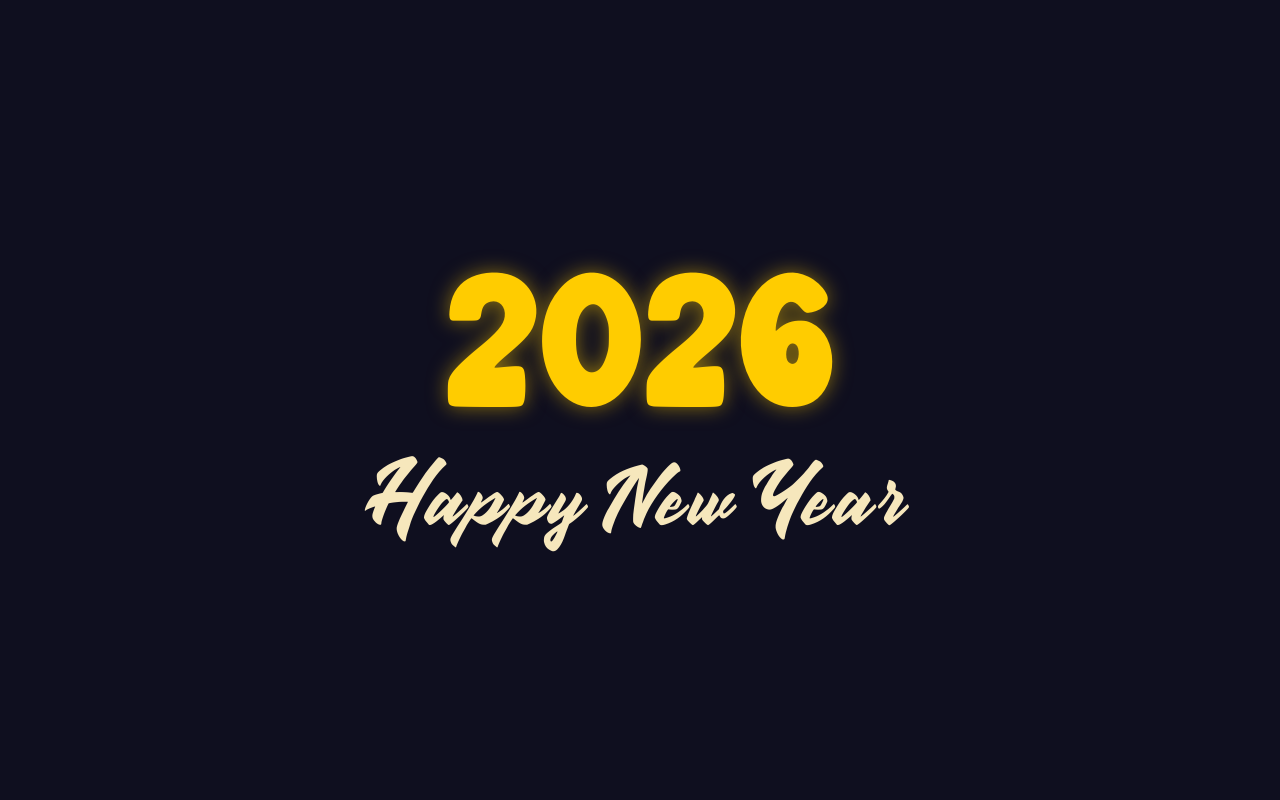
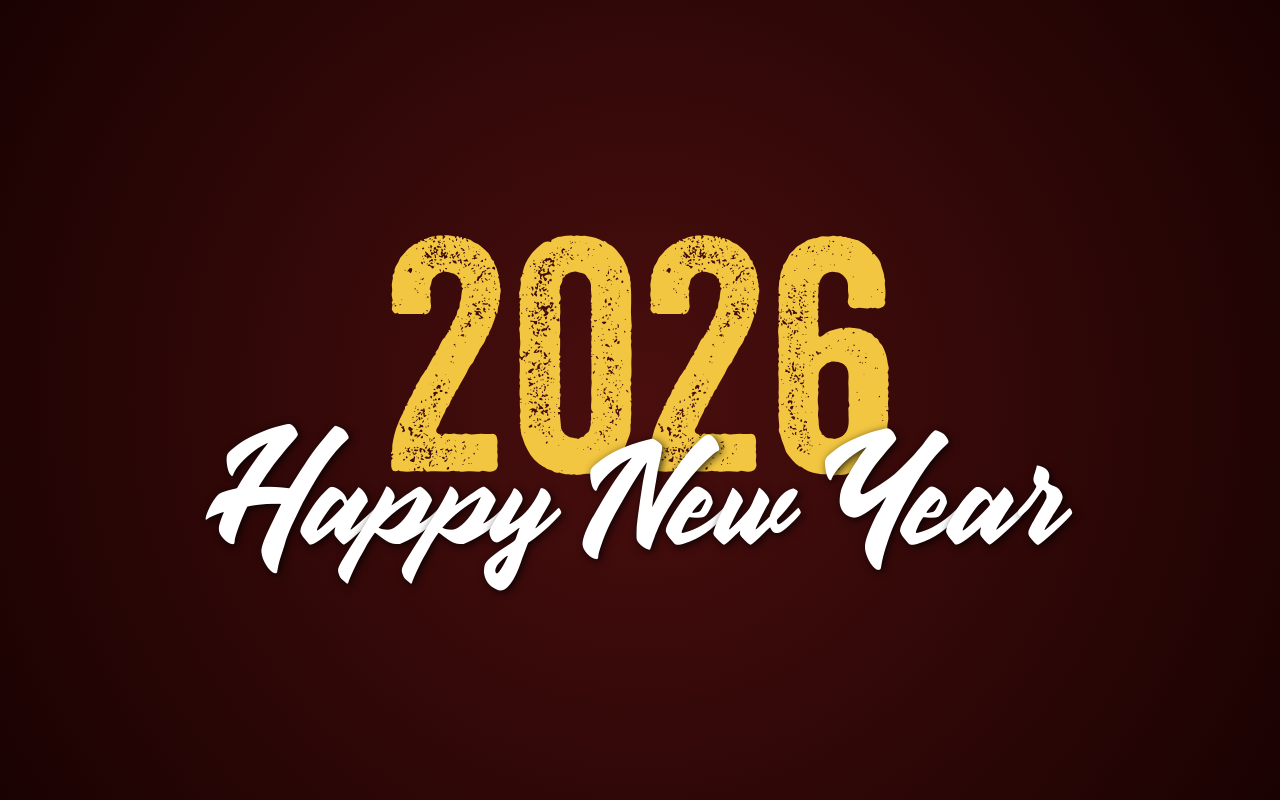
Before and after one commit to qtungnui07/tet-2026, a React (Vite) app: page / in a window 1280 px wide. Built offline with nearby package versions, Linux system fonts and the light colour scheme.

Commit message:
add animation

```diff
--- a/index.html
+++ b/index.html
@@ -2,7 +2,7 @@
 <html lang="en">
   <head>
     <meta charset="UTF-8" />
-    <link rel="icon" type="image/svg+xml" href="/faicon.jpg" />
+    <link rel="icon" type="image/svg+xml" href="/public/faicon.jpg" />
     <meta name="viewport" content="width=device-width, initial-scale=1.0" />
     <title>happynewyear 2026!</title>
   </head>
--- a/package.json
+++ b/package.json
@@ -10,8 +10,11 @@
     "preview": "vite preview"
   },
   "dependencies": {
+    "gsap": "^3.14.2",
     "react": "^19.2.0",
-    "react-dom": "^19.2.0"
+    "react-dom": "^19.2.0",
+    "split-text": "^1.0.0",
+    "split-text-js": "^1.0.3"
   },
   "devDependencies": {
     "@eslint/js": "^9.39.1",
--- a/src/App.css
+++ b/src/App.css
@@ -1,6 +1,7 @@
 @font-face {
   font-family: 'y2026';
-  src: url('./assets/fonts/Wonderful\ Snowflake.otf') format('truetype');
+  /* src: url('./assets/fonts/Wonderful\ Snowflake.otf') format('truetype'); */
+  src: url('./assets/fonts/Veneer.ttf') format('truetype');
 }
 
 @font-face {
@@ -14,14 +15,14 @@
 }
 
 body {
-  background-color: #0f0f1f; /* Màu nền tối (xanh đen) */
-  color: white; /* Chữ màu trắng */
+  background: radial-gradient(circle, #4a0e0e 0%, #1a0202 100%);
+  color: white;
   margin: 0;
-  height: 100vh; /* Chiều cao bằng 100% màn hình */
+  height: 100vh;
   display: flex;
-  justify-content: center; /* Căn giữa ngang */
-  align-items: center; /* Căn giữa dọc */
-  overflow: hidden; /* Ẩn thanh cuộn */
+  justify-content: center;
+  align-items: center;
+  overflow: hidden;
 }
 
 .container {
@@ -30,9 +31,9 @@ body {
   position: relative;
 }
 
-.year {
+/* .year {
   font-family: 'y2026', sans-serif;
-  font-size: 12rem;
+  font-size: 19rem;
   font-weight: bold;
   margin: 0;
   line-height: 1;
@@ -42,8 +43,56 @@ body {
 
 .greeting {
   font-family: 'FontHappy', serif;
-  font-size: 4rem;
+  font-size: 8rem;
   margin: 0;
   color: #F6E7BC;
   letter-spacing: 5px;
+} */
+
+
+/* Hộp chứa chung */
+.title-wrapper {
+  position: relative; /* Làm mốc để căn chỉnh các con bên trong */
+  display: flex;
+  justify-content: center;
+  align-items: center;
 }
+
+/* Số 2026 (Nền to phía sau) */
+.year {
+  font-family: 'y2026', sans-serif;
+  font-size: 20rem; /* Tăng kích thước lên cho hoành tráng */
+  margin: 0;
+  color: #f2c641;
+  z-index: 1; /* Nằm ở lớp dưới */
+  line-height: 1;
+}
+
+.greeting {
+  font-family: 'FontHappy', cursive;
+  position: absolute;
+  z-index: 2;
+  top: 50%;
+  left: 50%;
+  transform: translate(-50%, -50%);
+  font-size: 7rem;
+  color: #fff;
+  white-space: nowrap;
+  text-shadow: 2px 2px 9px rgba(0, 0, 0, 0.8);
+}
+
+
+@keyframes glowFade {
+  0% {
+    text-shadow: 0 0 10px rgba(242, 198, 65, 0.2);
+  }
+  50% {
+    text-shadow:
+      0 0 20px rgba(242, 198, 65, 0.8),   /* Lớp trong sáng rõ */
+      0 0 50px rgba(242, 198, 65, 0.5),   /* Lớp giữa tỏa ra */
+      0 0 100px rgba(242, 198, 65, 0.3);  /* Lớp ngoài cùng mờ ảo */
+  }
+  100% {
+    text-shadow: 0 0 10px rgba(242, 198, 65, 0.2);
+  }
+}
--- a/src/App.tsx
+++ b/src/App.tsx
@@ -1,15 +1,62 @@
-import { useState } from 'react'
-import './App.css'
+import { useEffect, useRef } from 'react';
+import gsap from 'gsap';
+import './App.css';
 
 function App() {
-  const [count, setCount] = useState(0)
+  const containerRef = useRef(null);
+
+  useEffect(() => {
+    // Đây là đoạn code giống trong ảnh bạn gửi
+    const ctx = gsap.context(() => {
+
+      // Hiệu ứng cho chữ 2026 (Nảy lên)
+      gsap.from(".year .char", {
+        y: 100,           // Từ dưới bay lên
+        rotateX: -90,     // Xoay 3D
+        opacity: 0,       // Từ mờ đến rõ
+        duration: 1,      // Thời gian chạy
+        stagger: 0.1,     // Ký tự sau chạy chậm hơn ký tự trước 0.1s
+        ease: "back.out(1.7)" // Hiệu ứng nảy tưng tưng
+      });
+
+      // Hiệu ứng cho chữ Happy New Year (Bay theo sau)
+      gsap.from(".greeting .char", {
+        y: 50,
+        rotateX: -90,
+        opacity: 0,
+        duration: 1,
+        stagger: 0.05,    // Chữ dài nên cho stagger nhanh hơn chút
+        delay: 0.5,       // Đợi số 2026 chạy được 1 nửa mới bắt đầu
+        ease: "power3.out"
+      });
+
+    }, containerRef);
+
+    return () => ctx.revert(); // Dọn dẹp khi component bị hủy
+  }, []);
 
   return (
-    <div className="container">
-      <h1 className="year">2026</h1>
-      <h2 className="greeting">Happy New Year</h2>
+    <div className="container" ref={containerRef}>
+      <div className="title-wrapper">
+        <h1 className="year">
+          <SplitTextString text="2026" />
+        </h1>
+        <h2 className="greeting">
+          <SplitTextString text="Happy New Year" />
+        </h2>
+      </div>
     </div>
-  )
+  );
 }
 
-export default App
+// Đây là hàm phụ trợ để cắt chữ ra thành từng thẻ <span>
+// Ví dụ: "2026" -> <span>2</span><span>0</span><span>2</span><span>6</span>
+const SplitTextString = ({ text }) => {
+  return text.split("").map((char, index) => (
+    <span key={index} className="char" style={{ display: "inline-block" }}>
+      {char === " " ? "\u00A0" : char} {/* Xử lý dấu cách */}
+    </span>
+  ));
+};
+
+export default App;
```
Also changed, not shown: src/assets/fonts/Veneer.ttf (added), 1 other file (tests, documents, lock files or other folders).
